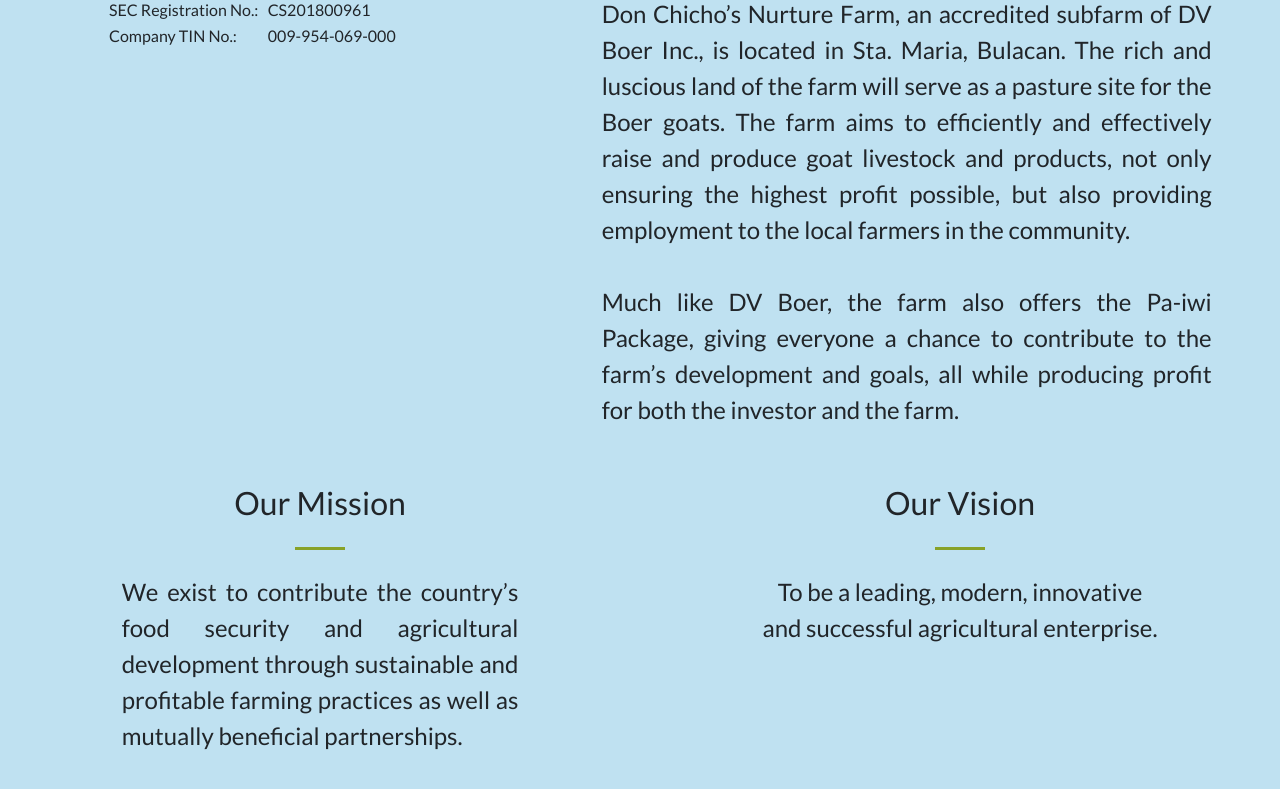
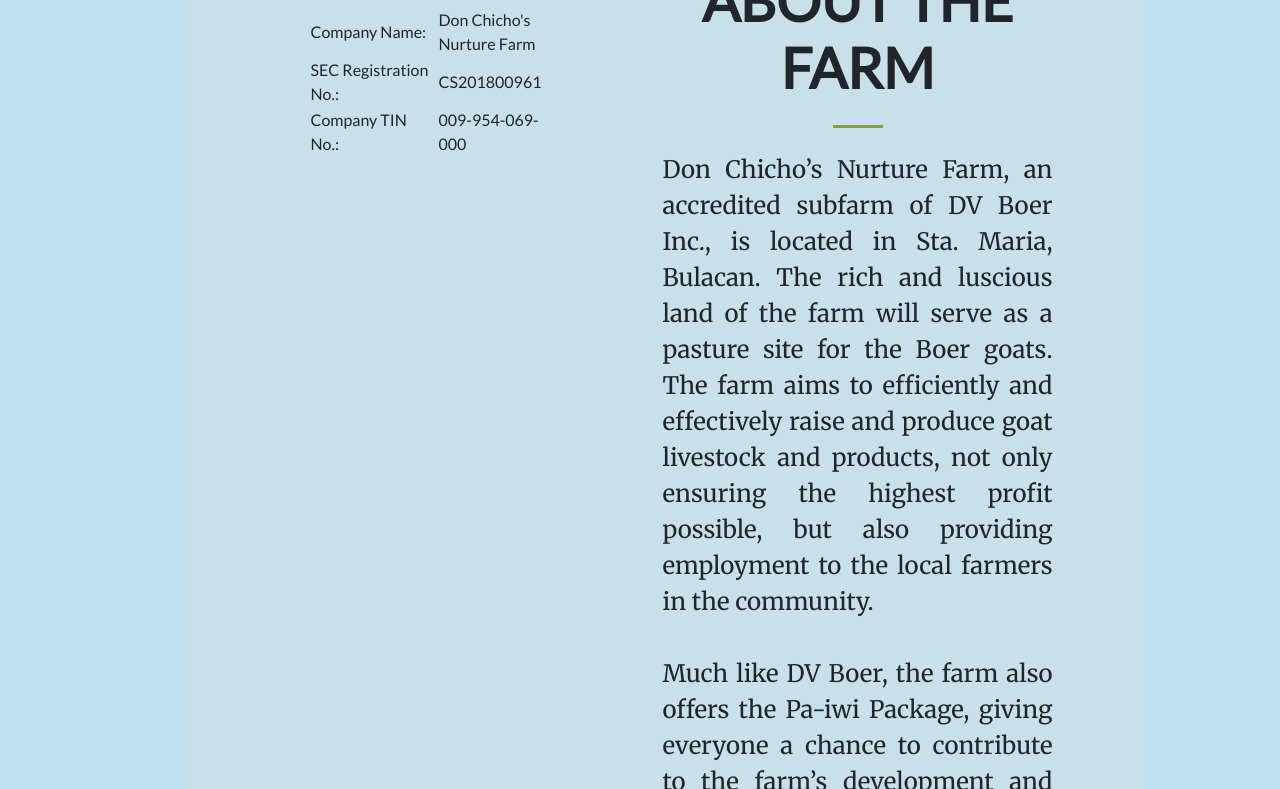
Before and after one commit to DEGABGED/DCNF-Website, a plain HTML site: page index.html in a window 1280 px wide. Shown: the part 1021-1810 px from the top of the page. Drawn offline with nearby package versions, Linux system fonts and the light colour scheme.

Commit message:
Add About color card, style accordingly, fix active navbar items offset

```diff
--- a/css/custom.css
+++ b/css/custom.css
@@ -6,8 +6,13 @@
   font-family: 'Lato', 'Helvetica', sans-serif;
 }
 
-p, ul {
+p {
+  font-family: 'Merriweather', 'Georgia', 'serif';
   font-size: 24px;
+}
+
+ul {
+  font-size: 36px;
 }
 
 #mainNav {
@@ -33,7 +38,7 @@
 #mainNav .navbar-nav > li.nav-item > a.nav-link,
 #mainNav .navbar-nav > li.nav-item > a.nav-link:focus {
   color: #e9e9e9;
-  font-size: 1.2rem;
+  font-size: 1.5rem;
   font-weight: 500;
 }
 
@@ -48,8 +53,24 @@
   z-index:0;
 }
 
+.container-fluid {
+  padding-left: 200px;
+  padding-right: 150px;
+}
+
+.row-card {
+  background-color: #C8E0E9;
+  border-radius: 2em;
+  padding: 60px;
+}
+
 hr.separator {
   visibility: hidden;
+}
+
+h2.section-heading {
+  font-weight: bold;
+  font-size: 3.5em;
 }
 
 #gallery {
@@ -62,8 +83,7 @@
 }
 
 #about-img {
-  max-width: 100%;
-  max-height: 24em;
+  max-width: 80%;
   margin-bottom: 1.5em;
 }
 
@@ -166,6 +186,8 @@
 hr {
   background-color: #88a229;
   border-color: #88a229;
+  margin-top: 2rem !important;
+  margin-bottom: 2rem !important;
 }
 
 #mainNav .navbar-nav > li.nav-item > a.nav-link.active,
--- a/index.html
+++ b/index.html
@@ -85,8 +85,8 @@
     <!-- About -->
     <section class="bg-primary" id="about">
       <div class="container-fluid">
-        <div class="row">
-          <div class="col-lg-4 mx-auto text-center">
+        <div class="row row-card">
+          <div class="col-lg-5 mx-auto text-center">
             <img id="about-img" src="img/logo.png" />
             <br />
             <table class="text-table text-left">
@@ -107,7 +107,7 @@
             </table>
           </div>
           <div class="col-lg-6 mx-auto text-center">
-            <h2 class="section-heading">About the Farm</h2>
+            <h2 class="section-heading">ABOUT THE FARM</h2>
             <hr class="my-4">
             <p class="text-justified mb-4">
               Don Chicho’s Nurture Farm, an accredited subfarm of DV Boer Inc., is located
--- a/js/creative.js
+++ b/js/creative.js
@@ -23,7 +23,7 @@
   // Activate scrollspy to add active class to navbar items on scroll
   $('body').scrollspy({
     target: '#mainNav',
-    offset: 0
+    offset: 10
   });
 
   // // Collapse Navbar
```
